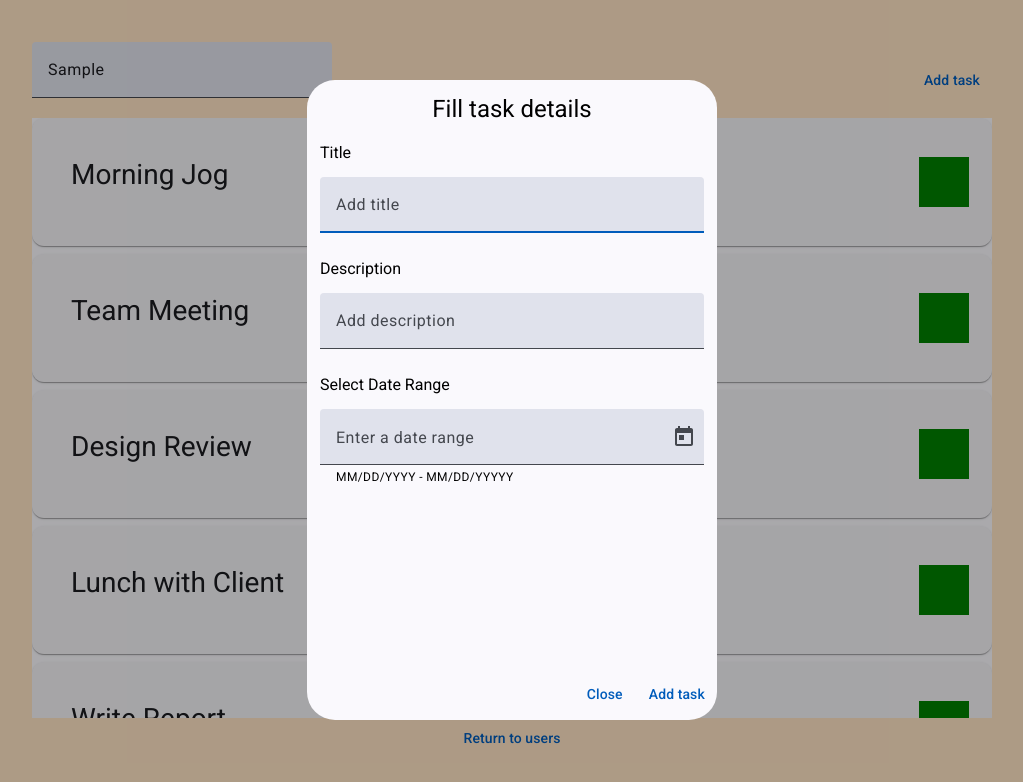
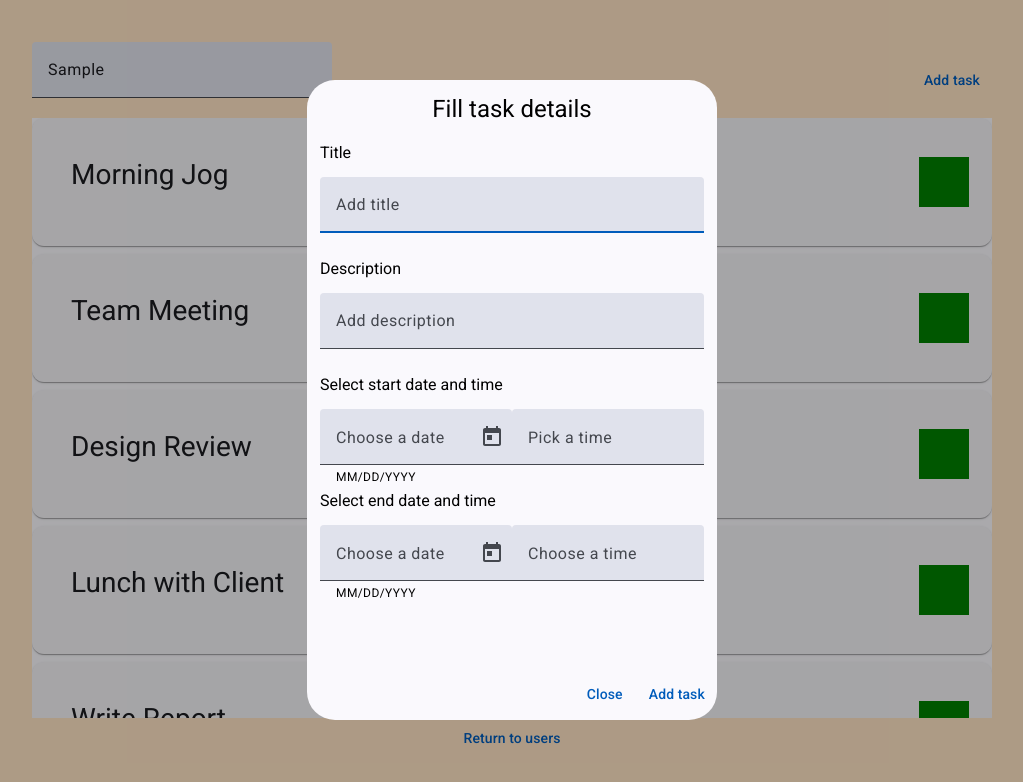
Before and after one commit to abanardi/angular-task-app, an Angular app: page /tasks in a window 1280 px wide. Both pictures are taken after typing "Sample" into the empty fields and a click on the button "Add task". Shown: the top 782 px of the page, without its empty margins (128-1151 px from the left). Built offline with nearby package versions, Linux system fonts and the light colour scheme.

Commit message:
Added some more time stuff

```diff
--- a/src/app/components/add-task-dialog/add-task-dialog.component.html
+++ b/src/app/components/add-task-dialog/add-task-dialog.component.html
@@ -16,7 +16,47 @@
       </mat-form-field>
     </div>
 
-    <div class="add-date-range">
+    <div class="add-start-datetime">
+      <h6 class="title-text">Select start date and time</h6>
+      <div class="datetime-picker-container">
+        <mat-form-field class="datetime-form">
+          <mat-label>Choose a date</mat-label>
+          <input matInput [matDatepicker]="startDatePicker" />
+          <mat-hint>MM/DD/YYYY</mat-hint>
+          <mat-datepicker-toggle
+            matIconSuffix
+            [for]="startDatePicker"
+          ></mat-datepicker-toggle>
+          <mat-datepicker #startDatePicker></mat-datepicker>
+        </mat-form-field>
+        <mat-form-field class="datetime-form">
+          <mat-label>Pick a time</mat-label>
+          <input matInput />
+        </mat-form-field>
+      </div>
+    </div>
+
+    <div class="add-end-datetime">
+      <h6 class="title-text">Select end date and time</h6>
+      <div class="datetime-picker-container">
+        <mat-form-field class="datetime-form">
+          <mat-label>Choose a date</mat-label>
+          <input matInput [matDatepicker]="endDatePicker" />
+          <mat-hint>MM/DD/YYYY</mat-hint>
+          <mat-datepicker-toggle
+            matIconSuffix
+            [for]="endDatePicker"
+          ></mat-datepicker-toggle>
+          <mat-datepicker #endDatePicker></mat-datepicker>
+        </mat-form-field>
+        <mat-form-field class="datetime-form">
+          <mat-label>Choose a time</mat-label>
+          <input matInput />
+        </mat-form-field>
+      </div>
+    </div>
+
+    <!-- <div class="add-date-range">
       <h6 class="title-text">Select Date Range</h6>
       <mat-form-field>
         <mat-label>Enter a date range</mat-label>
@@ -31,7 +71,7 @@
         ></mat-datepicker-toggle>
         <mat-date-range-picker #picker></mat-date-range-picker>
       </mat-form-field>
-    </div>
+    </div> -->
   </div>
 
   <div class="buttons">
--- a/src/app/components/add-task-dialog/add-task-dialog.component.scss
+++ b/src/app/components/add-task-dialog/add-task-dialog.component.scss
@@ -29,3 +29,12 @@ mat-form-field {
 .title-text {
   font-size: 16px;
 }
+
+datetime-picker-container {
+  display: flex;
+  flex-direction: row;
+}
+
+.datetime-form {
+  width: 50%;
+}
--- a/src/app/components/add-task-dialog/add-task-dialog.component.ts
+++ b/src/app/components/add-task-dialog/add-task-dialog.component.ts
@@ -5,6 +5,7 @@ import { MatFormFieldModule } from '@angular/material/form-field';
 import { MatInputModule } from '@angular/material/input';
 import { MatDatepickerModule } from '@angular/material/datepicker';
 import { provideNativeDateAdapter } from '@angular/material/core';
+// import { MatTimepickerModule } from '@angular/material/timepicker';
 
 @Component({
   selector: 'app-add-task-dialog',
@@ -14,12 +15,18 @@ import { provideNativeDateAdapter } from '@angular/material/core';
     MatFormFieldModule,
     MatInputModule,
     MatDatepickerModule,
+    // MatTimepickerModule,
   ],
-  providers:[provideNativeDateAdapter()],
+  providers: [provideNativeDateAdapter()],
   templateUrl: './add-task-dialog.component.html',
   styleUrl: './add-task-dialog.component.scss',
 })
 export class AddTaskDialogComponent {
+  newTitle: string = '';
+  newDescription: string = '';
+  newTimeStart: string = '';
+  newTimeEnd: string = '';
+
   constructor(private dialogRef: MatDialogRef<AddTaskDialogComponent>) {}
 
   onClose() {
```
